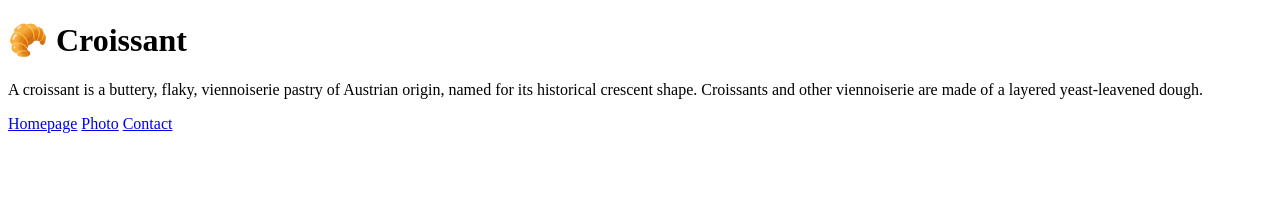
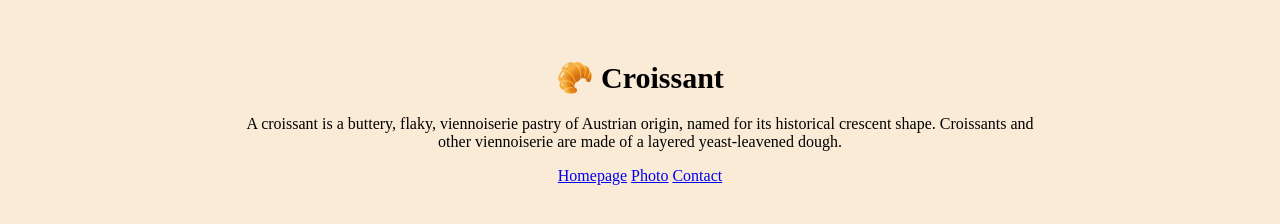
Before and after one commit to whoplaros/croissant-page, a plain HTML site: page index.html in a window 1280 px wide. Drawn offline with Linux system fonts and the light colour scheme; the site is published under a folder, as on GitHub Pages, so addresses that start at the root find nothing.

Commit message:
link and meta descriptions

```diff
--- a/index.html
+++ b/index.html
@@ -3,8 +3,12 @@
 	<head>
 		<meta charset="UTF-8" />
 		<meta name="viewport" content="width=device-width, initial-scale=1.0" />
+		<meta
+			name="description"
+			content="This website is dedicated to perfecting the buttery croissant."
+		/>
 		<title>Croissants: All About the Pastry - Croissant.com</title>
-		<link rel="stylesheet" href="/css/style.css" />
+		<link rel="stylesheet" href="css/style.css" />
 	</head>
 	<body>
 		<h1>🥐 Croissant</h1>
@@ -13,12 +17,9 @@
 			named for its historical crescent shape. Croissants and other viennoiserie
 			are made of a layered yeast-leavened dough.
 		</p>
-		<a href="/index.html" title="Croissants: All about the pastry">Homepage</a>
-		<a href="/photo.html" target="_blank" title="Croissant photo page">Photo</a>
-		<a
-			href="/contact.html"
-			target="_blank"
-			title="Contact us to get your Croissants right"
+		<a href="#" title="Croissants: All about the pastry">Homepage</a>
+		<a href="photo.html" title="Croissant photo page">Photo</a>
+		<a href="contact.html" title="Contact us to get your Croissants right"
 			>Contact</a
 		>
 	</body>
```
Also changed, not shown: contact.html (+10 -4 lines), photo.html (+10 -4 lines).
